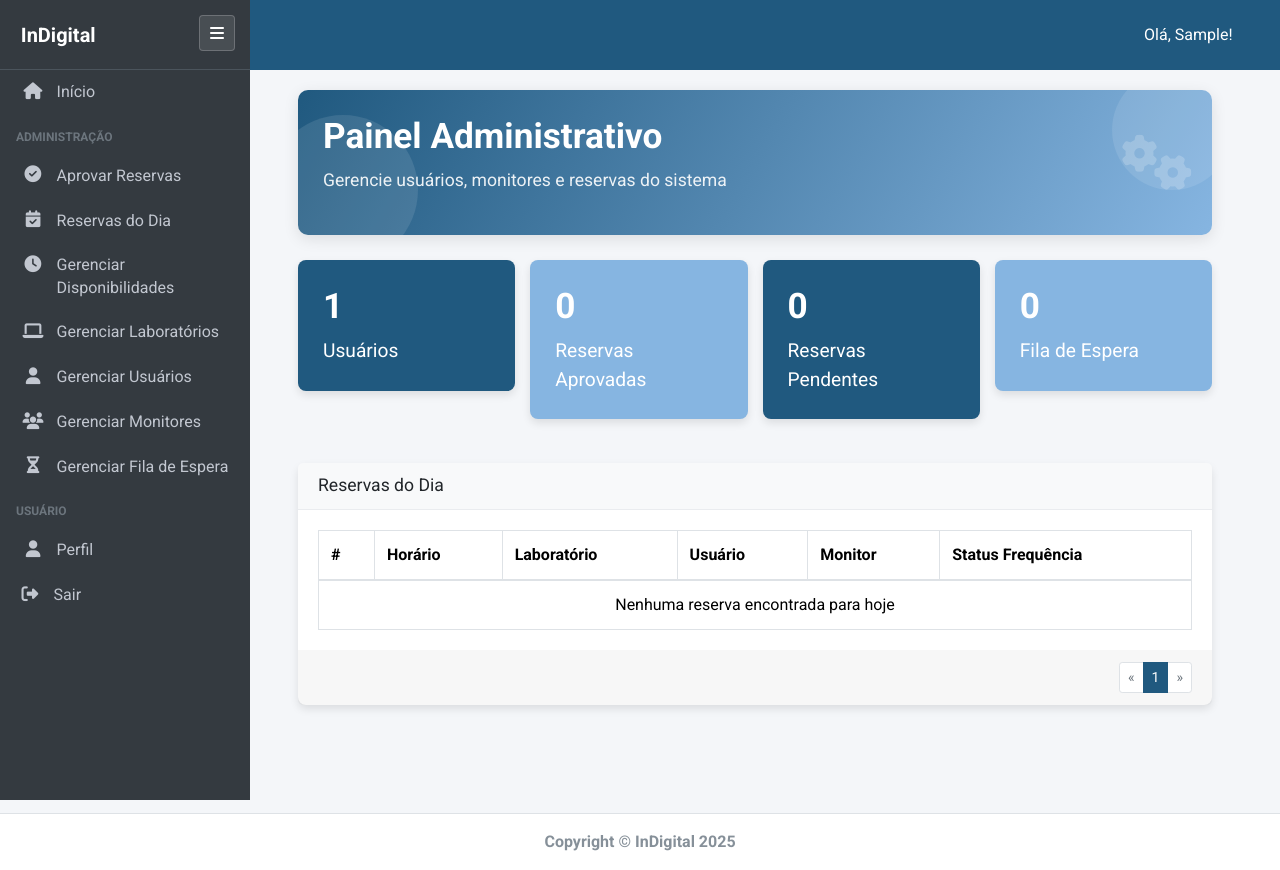
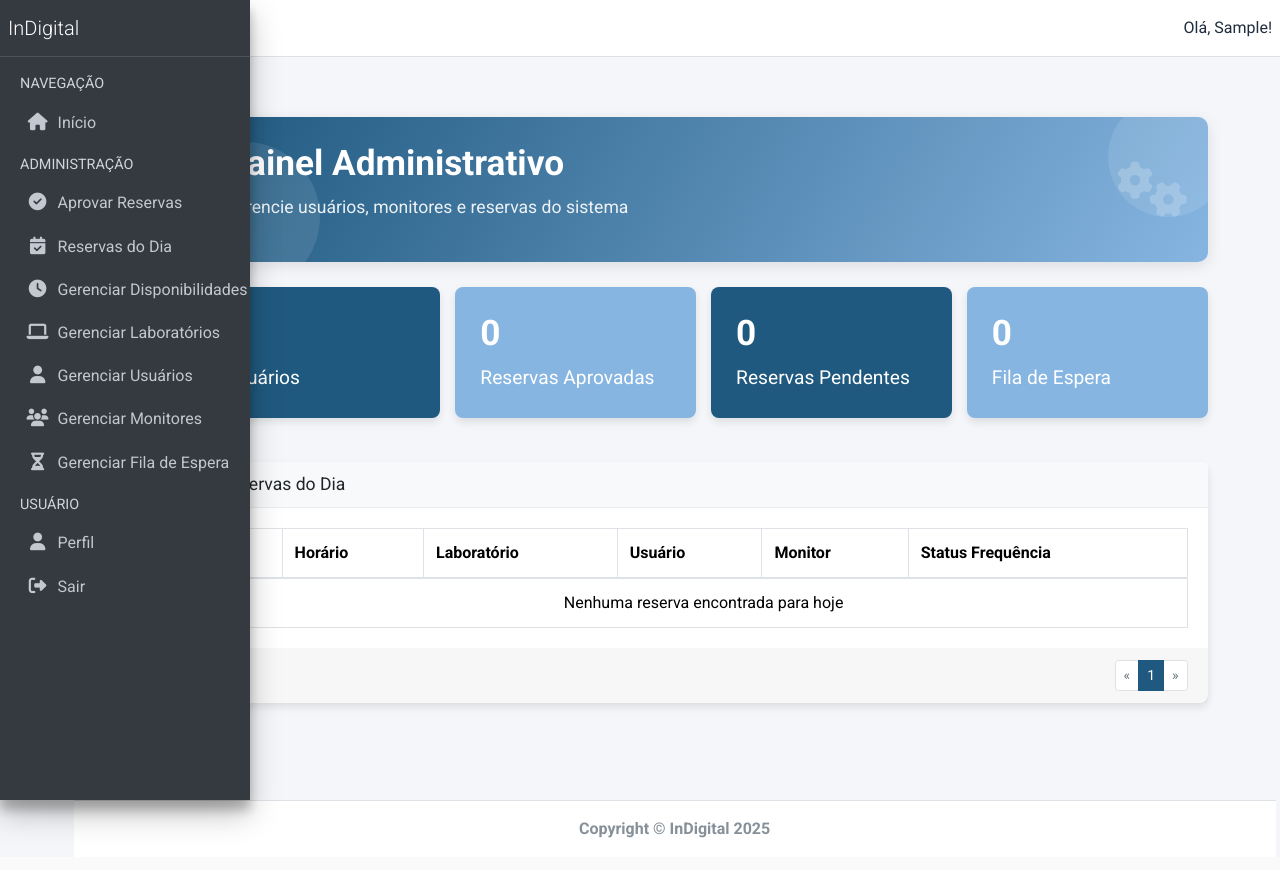
Before and after one commit to Adaylla/InDigital, a Django app: page /admin/dashboard/ in a window 1280 px wide. After the commit the page ends 838 px from the top, so only its background shows below. Run offline with Django 5.2, Linux system fonts and the light colour scheme; the visitor is signed in with stand-in values (Sample User, id 1); data comes from the database, SQL or seed files in the repository; data that the repository does not hold is empty; some libraries are stand-ins or nearby versions.

Commit message:
corrigindo menu

```diff
--- a/indigital/static/css/styles.css
+++ b/indigital/static/css/styles.css
@@ -191,30 +191,72 @@ body.sidebar-collapse .custom-header .container-fluid {
 }
 
 /* conteudo principal */
+/* conteudo principal */
 .content-wrapper,
 #customContent {
-    margin-left: 0 !important;
     box-sizing: border-box !important;
-    transition: padding-left 0.25s ease !important;
-    width: 100% !important;
+    width: calc(100% - var(--sidebar-width)) !important;
+    margin-left: var(--sidebar-width) !important;
     padding: 20px;
     min-height: calc(100vh - 140px);
-    flex: 1;
-}
-
-.content-wrapper,
-#customContent {
-    padding-left: var(--sidebar-width) !important;
+    transition: margin-left 0.3s ease, width 0.3s ease !important;
+    display: flex;
+    flex-direction: column;
 }
 
 .content-wrapper .container-fluid,
 #customContent .container-fluid {
     max-width: 1200px;
-    margin-left: auto !important;
-    margin-right: auto !important;
-    padding-left: 20px !important;
-    padding-right: 20px !important;
+    margin: 0 auto !important;
+    padding: 20px !important;
     width: 100% !important;
+}
+
+/* Ajuste para quando a sidebar estiver colapsada */
+body.sidebar-collapsed .content-wrapper,
+body.sidebar-collapse .content-wrapper,
+body.sidebar-collapsed #customContent,
+body.sidebar-collapse #customContent {
+    width: calc(100% - var(--sidebar-collapsed-width)) !important;
+    margin-left: var(--sidebar-collapsed-width) !important;
+}
+
+/* Ajuste para mobile */
+@media (max-width: 768px) {
+    .content-wrapper,
+    #customContent {
+        width: 100% !important;
+        margin-left: 0 !important;
+        padding: 15px !important;
+    }
+
+    .content-wrapper .container-fluid,
+    #customContent .container-fluid {
+        padding: 15px !important;
+    }
+}
+
+body.sidebar-collapsed .content-wrapper,
+body.sidebar-collapse .content-wrapper,
+body.sidebar-collapsed #customContent,
+body.sidebar-collapse #customContent {
+    width: calc(100% - var(--sidebar-collapsed-width)) !important;
+    margin-left: var(--sidebar-collapsed-width) !important;
+}
+
+/* Ajuste para mobile */
+@media (max-width: 768px) {
+    .content-wrapper,
+    #customContent {
+        width: 100% !important;
+        margin-left: 0 !important;
+        padding: 15px !important;
+    }
+
+    .content-wrapper .container-fluid,
+    #customContent .container-fluid {
+        padding: 15px !important;
+    }
 }
 
 /* footer */
@@ -224,23 +266,18 @@ body.sidebar-collapse .custom-header .container-fluid {
     text-align: center;
     padding: 20px 0;
     border-top: 1px solid #dee2e6;
-    flex-shrink: 0;
-    width: 100% !important;
-    left: 0 !important;
-    margin-left: 0 !important;
-    box-sizing: border-box !important;
     position: relative;
-    transform: none !important;
+    width: calc(100% - var(--sidebar-width)) !important;
+    margin-left: var(--sidebar-width) !important;
+    box-sizing: border-box;
+    transition: margin-left 0.3s ease, width 0.3s ease;
 }
 
 .main-footer .container {
     max-width: 1200px !important;
-    margin-left: auto !important;
-    margin-right: auto !important;
-    padding-left: 20px !important;
-    padding-right: 20px !important;
+    margin: 0 auto !important;
+    padding: 0 20px !important;
     text-align: center !important;
-    display: block;
     width: 100%;
 }
 
@@ -326,19 +363,9 @@ body.sidebar-collapsed button.custom-menu-item {
 }
 
 body.sidebar-collapsed .main-footer,
-body.sidebar-collapse .main-footer,
-.main-footer.collapsed,
-body.sidebar-collapsed .main-footer .container,
-body.sidebar-collapse .main-footer .container,
-.main-footer.collapsed .container {
-    margin-left: auto !important;
-    margin-right: auto !important;
-    padding-left: 20px !important;
-    padding-right: 20px !important;
-    width: 100% !important;
-    left: 0 !important;
-    transform: none !important;
-    position: relative !important;
+body.sidebar-collapse .main-footer {
+    width: calc(100% - var(--sidebar-collapsed-width)) !important;
+    margin-left: var(--sidebar-collapsed-width) !important;
 }
 
 @media (max-width: 768px) {
--- a/indigital/templates/base.html
+++ b/indigital/templates/base.html
@@ -24,67 +24,221 @@
 
     {% if request.resolver_match.url_name != 'account_login' and request.resolver_match.url_name != 'suap_login' and request.resolver_match.url_name != 'cadastro' %}
 
-        <div class="mobile-overlay" id="mobileOverlay"></div>
+        <!-- Navbar -->
+        <nav class="main-header navbar navbar-expand navbar-white navbar-light">
+            <!-- Left navbar links -->
+            <ul class="navbar-nav">
+                <li class="nav-item">
+                    <a class="nav-link" data-widget="pushmenu" href="#" role="button">
+                        <i class="fas fa-bars"></i>
+                    </a>
+                </li>
+            </ul>
 
-        {% if user.is_authenticated %}
-            <aside class="custom-sidebar main-sidebar" id="customSidebar">
-                <button class="sidebar-toggle-btn" id="menuToggleSidebar" aria-label="Alternar menu" aria-controls="customSidebar" aria-expanded="true">
-                    <i class="fas fa-bars"></i>
-                </button>
+            <!-- Right navbar links -->
+            <ul class="navbar-nav ml-auto">
+                <li class="nav-item dropdown user-menu">
+                        <span class="d-none d-md-inline">Olá, {{ request.user.first_name }}!</span>
+                    </a>
+                    <div class="dropdown-menu dropdown-menu-lg dropdown-menu-right">
+                        <a href="{% url 'perfil' %}" class="dropdown-item">
+                            <i class="fas fa-user mr-2"></i> Perfil
+                        </a>
+                        <div class="dropdown-divider"></div>
+                        <form method="post" action="{% url 'account_logout' %}">
+                            {% csrf_token %}
+                            <button type="submit" class="dropdown-item">
+                                <i class="fas fa-sign-out-alt mr-2"></i> Sair
+                            </button>
+                        </form>
+                    </div>
+                </li>
+            </ul>
+        </nav>
 
-                <a href="{% url 'index' %}" class="custom-brand">
-                    <span>InDigital</span>
-                </a>
+        <!-- Sidebar -->
+        <aside class="main-sidebar sidebar-dark-primary elevation-4">
+            <!-- Brand Logo -->
+            <a href="{% url 'index' %}" class="brand-link">
+                <span class="brand-text font-weight-light">InDigital</span>
+            </a>
 
-                <div class="custom-menu">
-                    {% if user.perfil == 'administrador' or user.is_superuser %}
-                        <a href="{% url 'admin_dashboard' %}" class="custom-menu-item"><i class="fas fa-home"></i> <span>Início</span></a>
-                        <div class="custom-menu-section">ADMINISTRAÇÃO</div>
-                        <a href="{% url 'reservas_pendentes' %}" class="custom-menu-item"><i class="fas fa-check-circle"></i> <span>Aprovar Reservas</span></a>
-                        <a href="{% url 'reservas_do_dia' %}" class="custom-menu-item"><i class="fas fa-calendar-check"></i> <span>Reservas do Dia</span></a>
-                        <a href="{% url 'listar_disponibilidades' %}" class="custom-menu-item"><i class="fas fa-clock"></i> <span>Gerenciar Disponibilidades</span></a>
-                        <a href="{% url 'listar_laboratorios' %}" class="custom-menu-item"><i class="fas fa-laptop"></i> <span>Gerenciar Laboratórios</span></a>
-                        <a href="{% url 'listar_usuarios' %}" class="custom-menu-item"><i class="fas fa-user"></i> <span>Gerenciar Usuários</span></a>
-                        <a href="{% url 'listar_monitores' %}" class="custom-menu-item"><i class="fas fa-users"></i> <span>Gerenciar Monitores</span></a>
-                        <a href="{% url 'fila_espera' %}" class="custom-menu-item"><i class="fas fa-hourglass-half"></i> <span>Gerenciar Fila de Espera</span></a>
-                    {% elif user.perfil == 'monitor' %}
-                        <a href="{% url 'monitor_dashboard' %}" class="custom-menu-item"><i class="fas fa-home"></i> <span>Início</span></a>
-                        <a href="{% url 'horarios' %}" class="custom-menu-item"><i class="fas fa-calendar-check"></i> <span>Disponibilidades</span></a>
-                        <a href="{% url 'minhas_reservas' %}" class="custom-menu-item"><i class="fas fa-users"></i> <span>Minhas Reservas</span></a>
-                        <a href="{% url 'historico_reservas' %}" class="custom-menu-item"><i class="fas fa-history"></i> <span>Histórico de Reservas</span></a>
-                        <a href="{% url 'minha_fila_espera' %}" class="custom-menu-item"><i class="fas fa-hourglass-half"></i> <span>Fila de Espera</span></a>
-                        <div class="custom-menu-section">MONITORAÇÃO</div>
-                        <a href="{% url 'listar_disponibilidades_monitor' %}" class="custom-menu-item"><i class="fas fa-clipboard-check"></i> <span>Registrar Frequências</span></a>
-                    {% else %}
-                        <a href="{% url 'index' %}" class="custom-menu-item"><i class="fas fa-home"></i> <span>Início</span></a>
-                        <a href="{% url 'horarios' %}" class="custom-menu-item"><i class="fas fa-calendar-check"></i> <span>Disponibilidades</span></a>
-                        <a href="{% url 'minhas_reservas' %}" class="custom-menu-item"><i class="fas fa-users"></i> <span>Minhas Reservas</span></a>
-                        <a href="{% url 'historico_reservas' %}" class="custom-menu-item"><i class="fas fa-history"></i> <span>Histórico de Reservas</span></a>
-                        <a href="{% url 'minha_fila_espera' %}" class="custom-menu-item"><i class="fas fa-hourglass-half"></i> <span>Fila de Espera</span></a>
-                    {% endif %}
+            <!-- Sidebar -->
+            <div class="sidebar">
+                <!-- Sidebar Menu -->
+                <nav class="mt-2">
+                    <ul class="nav nav-pills nav-sidebar flex-column" data-widget="treeview" role="menu" data-accordion="false">
+                        <!-- Navegação Principal -->
+                        <li class="nav-header">NAVEGAÇÃO</li>
 
-                    <div class="custom-menu-section">USUÁRIO</div>
-                    <a href="{% url 'perfil' %}" class="custom-menu-item"><i class="fas fa-user"></i> <span>Perfil</span></a>
-                    <form method="post" action="{% url 'account_logout' %}" style="display:inline;">
-                        {% csrf_token %}
-                        <button type="submit" class="custom-menu-item" style="background:none; border:none; width:100%; text-align:left; color:inherit;">
-                            <i class="fas fa-sign-out-alt"></i> <span>Sair</span>
-                        </button>
-                    </form>
-                </div>
-            </aside>
-        {% endif %}
+                        {% if user.perfil == 'administrador' or user.is_superuser %}
+                            <li class="nav-item">
+                                <a href="{% url 'admin_dashboard' %}" class="nav-link">
+                                    <i class="nav-icon fas fa-home"></i>
+                                    <p>Início</p>
+                                </a>
+                            </li>
 
-        <header class="custom-header" id="customHeader">
-            <div class="container-fluid d-flex justify-content-between align-items-center">
-                <div></div>
-                <span class="d-none d-md-inline text-white">Olá, {{ request.user.first_name }}!</span>
+                            <li class="nav-header">ADMINISTRAÇÃO</li>
+
+                            <li class="nav-item">
+                                <a href="{% url 'reservas_pendentes' %}" class="nav-link">
+                                    <i class="nav-icon fas fa-check-circle"></i>
+                                    <p>Aprovar Reservas</p>
+                                </a>
+                            </li>
+
+                            <li class="nav-item">
+                                <a href="{% url 'reservas_do_dia' %}" class="nav-link">
+                                    <i class="nav-icon fas fa-calendar-check"></i>
+                                    <p>Reservas do Dia</p>
+                                </a>
+                            </li>
+
+                            <li class="nav-item">
+                                <a href="{% url 'listar_disponibilidades' %}" class="nav-link">
+                                    <i class="nav-icon fas fa-clock"></i>
+                                    <p>Gerenciar Disponibilidades</p>
+                                </a>
+                            </li>
+
+                            <li class="nav-item">
+                                <a href="{% url 'listar_laboratorios' %}" class="nav-link">
+                                    <i class="nav-icon fas fa-laptop"></i>
+                                    <p>Gerenciar Laboratórios</p>
+                                </a>
+                            </li>
+
+                            <li class="nav-item">
+                                <a href="{% url 'listar_usuarios' %}" class="nav-link">
+                                    <i class="nav-icon fas fa-user"></i>
+                                    <p>Gerenciar Usuários</p>
+                                </a>
+                            </li>
+
+                            <li class="nav-item">
+                                <a href="{% url 'listar_monitores' %}" class="nav-link">
+                                    <i class="nav-icon fas fa-users"></i>
+                                    <p>Gerenciar Monitores</p>
+                                </a>
+                            </li>
+
+                            <li class="nav-item">
+                                <a href="{% url 'fila_espera' %}" class="nav-link">
+                                    <i class="nav-icon fas fa-hourglass-half"></i>
+                                    <p>Gerenciar Fila de Espera</p>
+                                </a>
+                            </li>
+
+                        {% elif user.perfil == 'monitor' %}
+                            <li class="nav-item">
+                                <a href="{% url 'monitor_dashboard' %}" class="nav-link">
+                                    <i class="nav-icon fas fa-home"></i>
+                                    <p>Início</p>
+                                </a>
+                            </li>
+
+                            <li class="nav-item">
+                                <a href="{% url 'horarios' %}" class="nav-link">
+                                    <i class="nav-icon fas fa-calendar-check"></i>
+                                    <p>Disponibilidades</p>
+                                </a>
+                            </li>
+
+                            <li class="nav-item">
+                                <a href="{% url 'minhas_reservas' %}" class="nav-link">
+                                    <i class="nav-icon fas fa-users"></i>
+                                    <p>Minhas Reservas</p>
+                                </a>
+                            </li>
+
+                            <li class="nav-item">
+                                <a href="{% url 'historico_reservas' %}" class="nav-link">
+                                    <i class="nav-icon fas fa-history"></i>
+                                    <p>Histórico de Reservas</p>
+                                </a>
+                            </li>
+
+                            <li class="nav-item">
+                                <a href="{% url 'minha_fila_espera' %}" class="nav-link">
+                                    <i class="nav-icon fas fa-hourglass-half"></i>
+                                    <p>Fila de Espera</p>
+                                </a>
+                            </li>
+
+                            <li class="nav-header">MONITORAÇÃO</li>
+
+                            <li class="nav-item">
+                                <a href="{% url 'listar_disponibilidades_monitor' %}" class="nav-link">
+                                    <i class="nav-icon fas fa-clipboard-check"></i>
+                                    <p>Registrar Frequências</p>
+                                </a>
+                            </li>
+
+                        {% else %}
+                            <li class="nav-item">
+                                <a href="{% url 'index' %}" class="nav-link">
+                                    <i class="nav-icon fas fa-home"></i>
+                                    <p>Início</p>
+                                </a>
+                            </li>
+
+                            <li class="nav-item">
+                                <a href="{% url 'horarios' %}" class="nav-link">
+                                    <i class="nav-icon fas fa-calendar-check"></i>
+                                    <p>Disponibilidades</p>
+                                </a>
+                            </li>
+
+                            <li class="nav-item">
+                                <a href="{% url 'minhas_reservas' %}" class="nav-link">
+                                    <i class="nav-icon fas fa-users"></i>
+                                    <p>Minhas Reservas</p>
+                                </a>
+                            </li>
+
+                            <li class="nav-item">
+                                <a href="{% url 'historico_reservas' %}" class="nav-link">
+                                    <i class="nav-icon fas fa-history"></i>
+                                    <p>Histórico de Reservas</p>
+                                </a>
+                            </li>
+
+                            <li class="nav-item">
+                                <a href="{% url 'minha_fila_espera' %}" class="nav-link">
+                                    <i class="nav-icon fas fa-hourglass-half"></i>
+                                    <p>Fila de Espera</p>
+                                </a>
+                            </li>
+                        {% endif %}
+
+                        <li class="nav-header">USUÁRIO</li>
+
+                        <li class="nav-item">
+                            <a href="{% url 'perfil' %}" class="nav-link">
+                                <i class="nav-icon fas fa-user"></i>
+                                <p>Perfil</p>
+                            </a>
+                        </li>
+
+                        <li class="nav-item">
+                            <form method="post" action="{% url 'account_logout' %}" style="display: inline;">
+                                {% csrf_token %}
+                                <a href="#" class="nav-link" onclick="this.closest('form').submit(); return false;">
+                                    <i class="nav-icon fas fa-sign-out-alt"></i>
+                                    <p>Sair</p>
+                                </a>
+                            </form>
+                        </li>
+                    </ul>
+                </nav>
             </div>
-        </header>
+        </aside>
 
     {% endif %}
 
-    <div class="content-wrapper" id="customContent">
+    <!-- Content Wrapper -->
+    <div class="content-wrapper">
         {% if messages %}
             <div class="container mt-3">
                 {% for message in messages %}
@@ -96,15 +250,17 @@
             </div>
         {% endif %}
 
-        <main class="content">
+        <!-- Main content -->
+        <section class="content">
             <div class="container-fluid pb-4">
                 {% block content %}{% endblock content %}
             </div>
-        </main>
+        </section>
     </div>
 
+    <!-- Footer -->
     {% if not request.resolver_match.url_name == 'account_login' and not request.resolver_match.url_name == 'suap_login' and not request.resolver_match.url_name == 'cadastro' %}
-    <footer class="main-footer py-3">
+    <footer class="main-footer">
         <div class="container">
             <strong class="d-block text-center">Copyright © InDigital {% now 'Y' %}</strong>
         </div>
@@ -119,66 +275,14 @@
 
 <script>
 document.addEventListener('DOMContentLoaded', function() {
-    const toggles = document.querySelectorAll('#menuToggle, #menuToggleSidebar, .menu-toggle-btn, .sidebar-toggle-btn');
-    const sidebar = document.getElementById('customSidebar');
-    const content = document.getElementById('customContent');
-    const header = document.getElementById('customHeader');
-    const mobileOverlay = document.getElementById('mobileOverlay');
-    const body = document.body;
 
-    toggles.forEach(btn => {
-        if (btn) {
-            btn.setAttribute('aria-controls', 'customSidebar');
-            btn.setAttribute('aria-expanded', 'true');
-        }
-    });
+    $('[data-widget="pushmenu"]').PushMenu('toggle');
 
-    function toggleSidebar() {
-        if (window.innerWidth <= 768) {
+    $('.user-menu .dropdown-toggle').dropdown();
 
-            if (sidebar) sidebar.classList.toggle('mobile-open');
-            if (mobileOverlay) mobileOverlay.classList.toggle('active');
-            body.classList.toggle('sidebar-open');
-
-            const opened = sidebar && sidebar.classList.contains('mobile-open');
-            toggles.forEach(btn => btn && btn.setAttribute('aria-expanded', opened ? 'true' : 'false'));
-        } else {
-
-            if (sidebar) sidebar.classList.toggle('collapsed');
-            if (content) content.classList.toggle('collapsed');
-            if (header) header.classList.toggle('collapsed');
-
-            body.classList.toggle('sidebar-collapsed');
-            body.classList.toggle('sidebar-collapse');
-
-            const collapsed = sidebar && sidebar.classList.contains('collapsed');
-            toggles.forEach(btn => btn && btn.setAttribute('aria-expanded', collapsed ? 'false' : 'true'));
-        }
-    }
-
-    toggles.forEach(btn => {
-        if (btn) btn.addEventListener('click', function(e) {
-            e.preventDefault();
-            toggleSidebar();
-        });
-    });
-
-    if (mobileOverlay) {
-        mobileOverlay.addEventListener('click', function() {
-            if (sidebar) sidebar.classList.remove('mobile-open');
-            mobileOverlay.classList.remove('active');
-            body.classList.remove('sidebar-open');
-            toggles.forEach(btn => btn && btn.setAttribute('aria-expanded', 'false'));
-        });
-    }
-
-    window.addEventListener('resize', function() {
-        if (window.innerWidth > 768) {
-            if (sidebar) sidebar.classList.remove('mobile-open');
-            if (mobileOverlay) mobileOverlay.classList.remove('active');
-            body.classList.remove('sidebar-open');
-        }
-    });
+    setTimeout(function() {
+        $('.alert').fadeOut('slow');
+    }, 5000);
 });
 </script>
 
```
